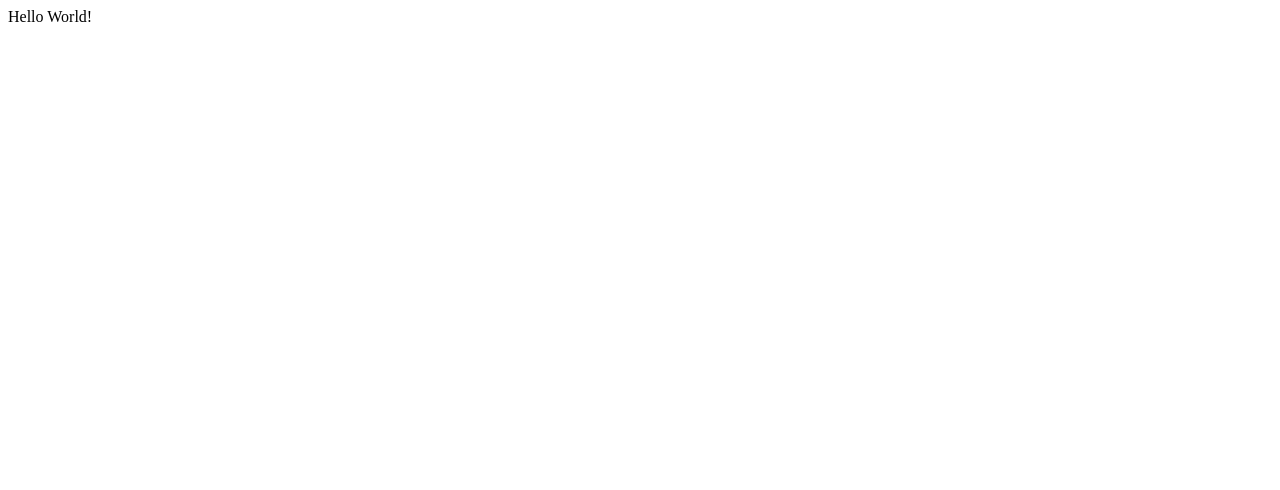
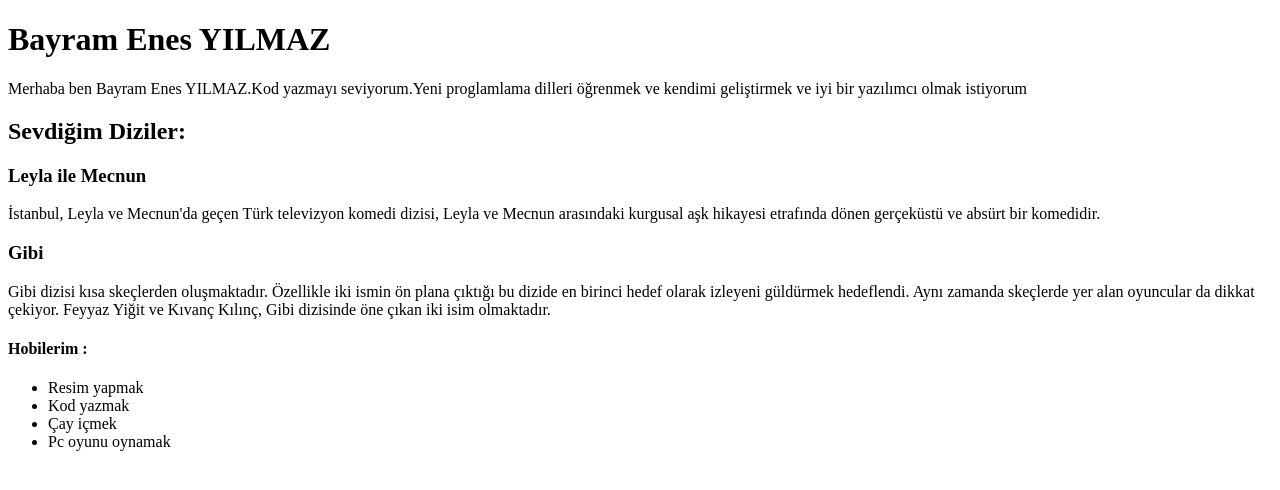
Before and after one commit to bayramenesyilmaz/patikaHtmlOdev1, a plain HTML site: page index.html in a window 1280 px wide. Drawn offline with Linux system fonts and the light colour scheme.

Commit message:
ilk web sayfam

```diff
--- a/index.html
+++ b/index.html
@@ -1,3 +1,34 @@
-<html>
-Hello World!
+<!DOCTYPE html>
+<html lang="en">
+
+<head>
+    <meta charset="UTF-8">
+    <meta http-equiv="X-UA-Compatible" content="IE=edge">
+    <meta name="viewport" content="width=device-width, initial-scale=1.0">
+    <title>İlk Web Sayfam</title>
+</head>
+
+<body>
+    <h1>Bayram Enes YILMAZ</h1>
+    <p>Merhaba ben Bayram Enes YILMAZ.Kod yazmayı seviyorum.Yeni proglamlama dilleri öğrenmek ve kendimi geliştirmek ve
+        iyi bir yazılımcı olmak istiyorum</p>
+
+    <h2>Sevdiğim Diziler:</h2>
+    <h3>Leyla ile Mecnun</h3>
+    <p>İstanbul, Leyla ve Mecnun'da geçen Türk televizyon komedi dizisi, Leyla ve Mecnun arasındaki kurgusal aşk
+        hikayesi etrafında dönen gerçeküstü ve absürt bir komedidir.</p>
+
+    <h3>Gibi</h3>
+    <p>Gibi dizisi kısa skeçlerden oluşmaktadır. Özellikle iki ismin ön plana çıktığı bu dizide en birinci hedef olarak
+        izleyeni güldürmek hedeflendi. Aynı zamanda skeçlerde yer alan oyuncular da dikkat çekiyor. Feyyaz Yiğit ve
+        Kıvanç Kılınç, Gibi dizisinde öne çıkan iki isim olmaktadır.</p>
+    <h4>Hobilerim :</h4>
+    <ul>
+        <li>Resim yapmak</li>
+        <li>Kod yazmak</li>
+        <li>Çay içmek</li>
+        <li>Pc oyunu oynamak</li>
+    </ul>
+</body>
+
 </html>
```
